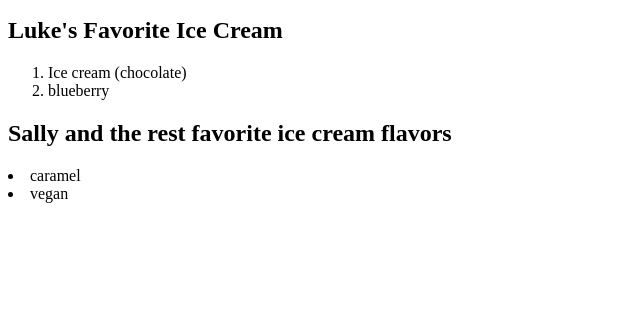
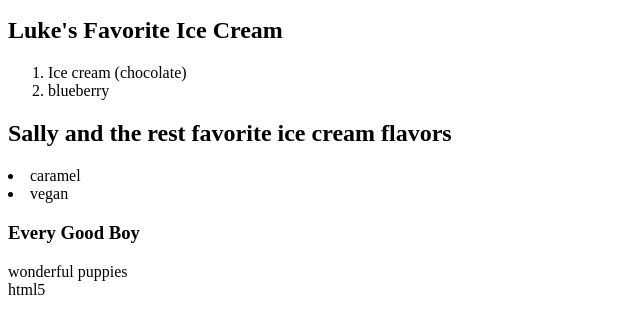
Before and after one commit to LindaMongeon/wLuke, a plain HTML site: page index.html in a window 1280 px wide. Shown: the part 87-420 px from the top of the page, without its empty margins (0-640 px from the left). Drawn offline with Linux system fonts and the light colour scheme.

Commit message:
Update index.html

```diff
--- a/index.html
+++ b/index.html
@@ -12,15 +12,24 @@
       <li>blueberry</li>
     </ol>
     <h2>Sally and the rest favorite ice cream flavors</h2>
-    <li> caramel</li>
-    <li>vegan</li>
+      <li> caramel</li>
+      <li>vegan</li>
     <ul>
 
     </ul>
+    <main>
+      <article>
+        <h3>Every Good Boy </h3>
+        <section>
+        wonderful puppies
+        </section>
+      </article>
 
+    </main>
 
 
   </body>
 
 
 </html>
+html5
```
